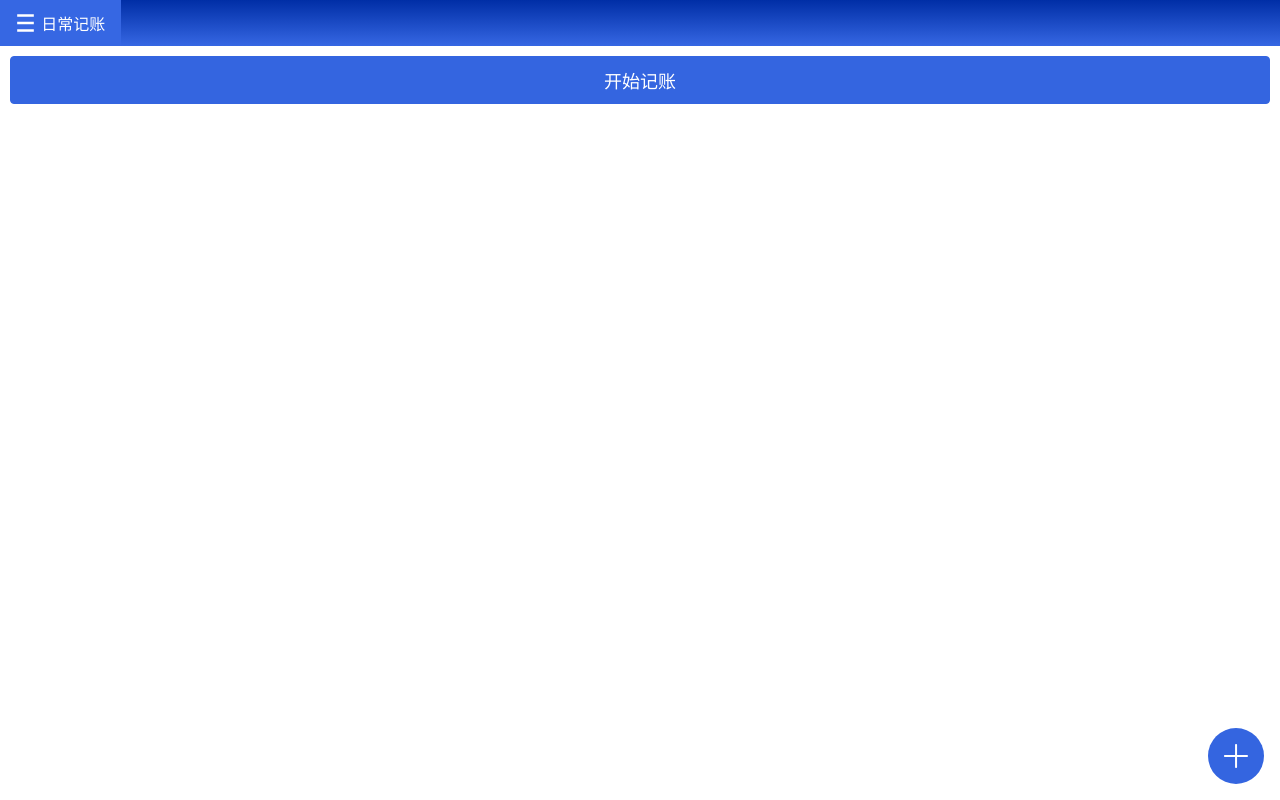
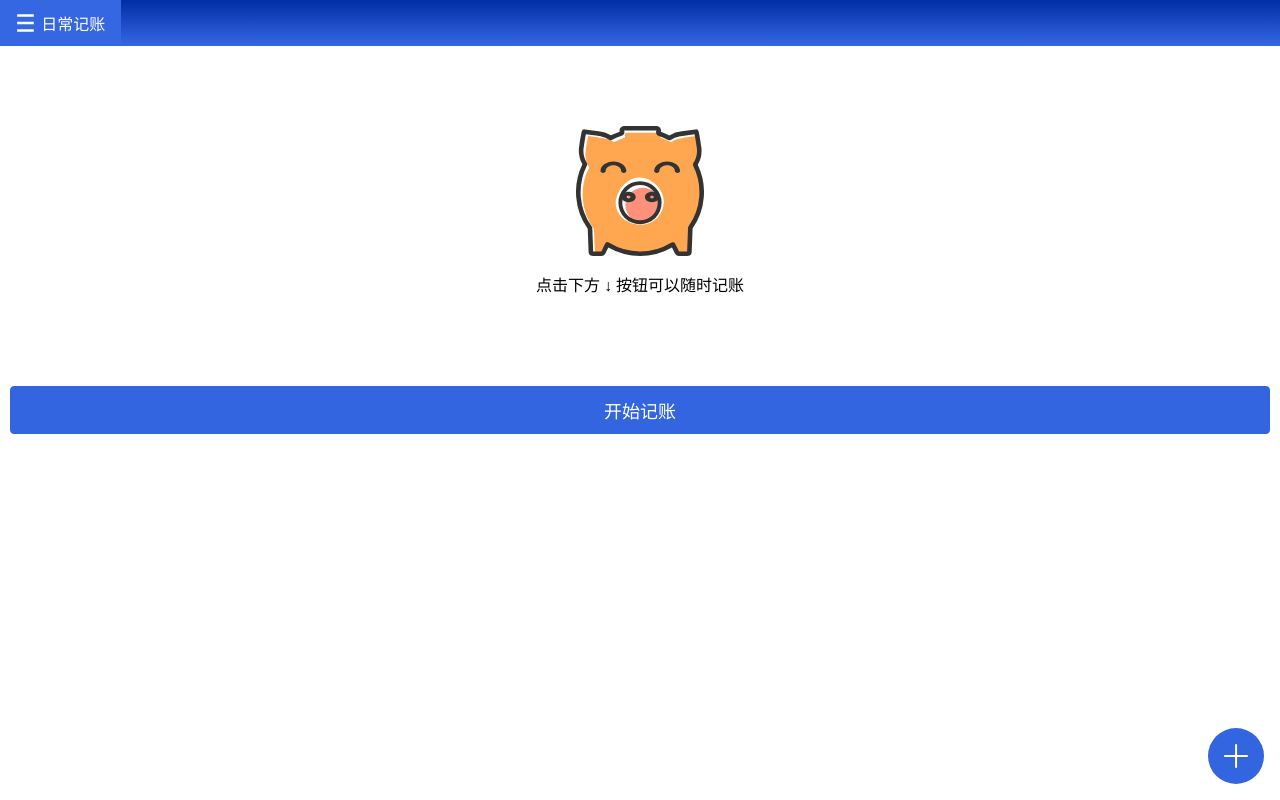
Before and after one commit to jgorijinal/github-page-demo-1, a Vue app: page /#/start in a window 1280 px wide. Built offline with nearby package versions, Linux system fonts and the light colour scheme.

Commit message:
优化 start 页面

```diff
--- a/src/components/navBar.vue
+++ b/src/components/navBar.vue
@@ -59,6 +59,7 @@ const clickRight = () => {
     display: flex;
     justify-content: center;
     align-items: center;
+    transition:all 0.4s ease;
     &-icon {
       margin-right:6px;
       display: flex;
--- a/src/views/start.vue
+++ b/src/views/start.vue
@@ -5,6 +5,10 @@
         <img :src="menuSvg" alt="" class="left-icon-img">
       </template>
     </nav-bar>
+    <div class="start-content">
+      <img :src="pigSvg" alt="">
+      <span>点击下方 ↓ 按钮可以随时记账</span>
+    </div>
     <e-button class="button" @click="handleClick">开始记账</e-button>
     <float-button />
 </template>
@@ -12,6 +16,7 @@
 import EButton from '../components/button.vue'
 import FloatButton from '../components/floatButton.vue'
 import menuSvg from '../assets/icons/menu.svg'
+import pigSvg from '../assets/icons/pig.svg'
 import navBar from '../components/navBar.vue'
 const handleClick = () => {
   console.log('hi')
@@ -32,4 +37,14 @@ const clickRightHandle = () => {
   width:1.2em;
   height:1.2em;
 }
+.start-content {
+  display: flex;
+  justify-content: center;
+  align-items: center;
+  flex-direction: column;
+  padding: 80px;
+  > span {
+    margin-top:16px;
+  }
+}
 </style>
```
